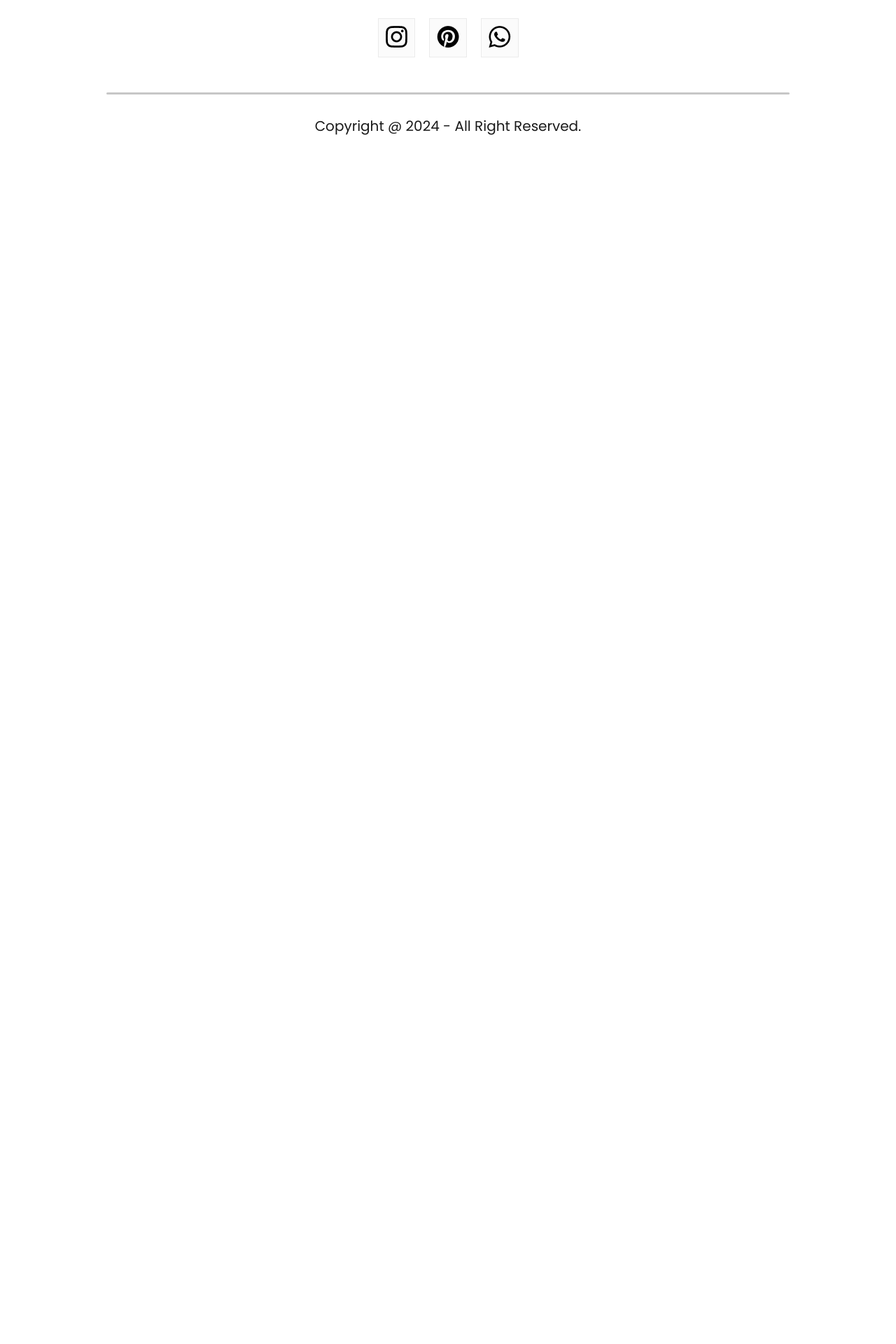
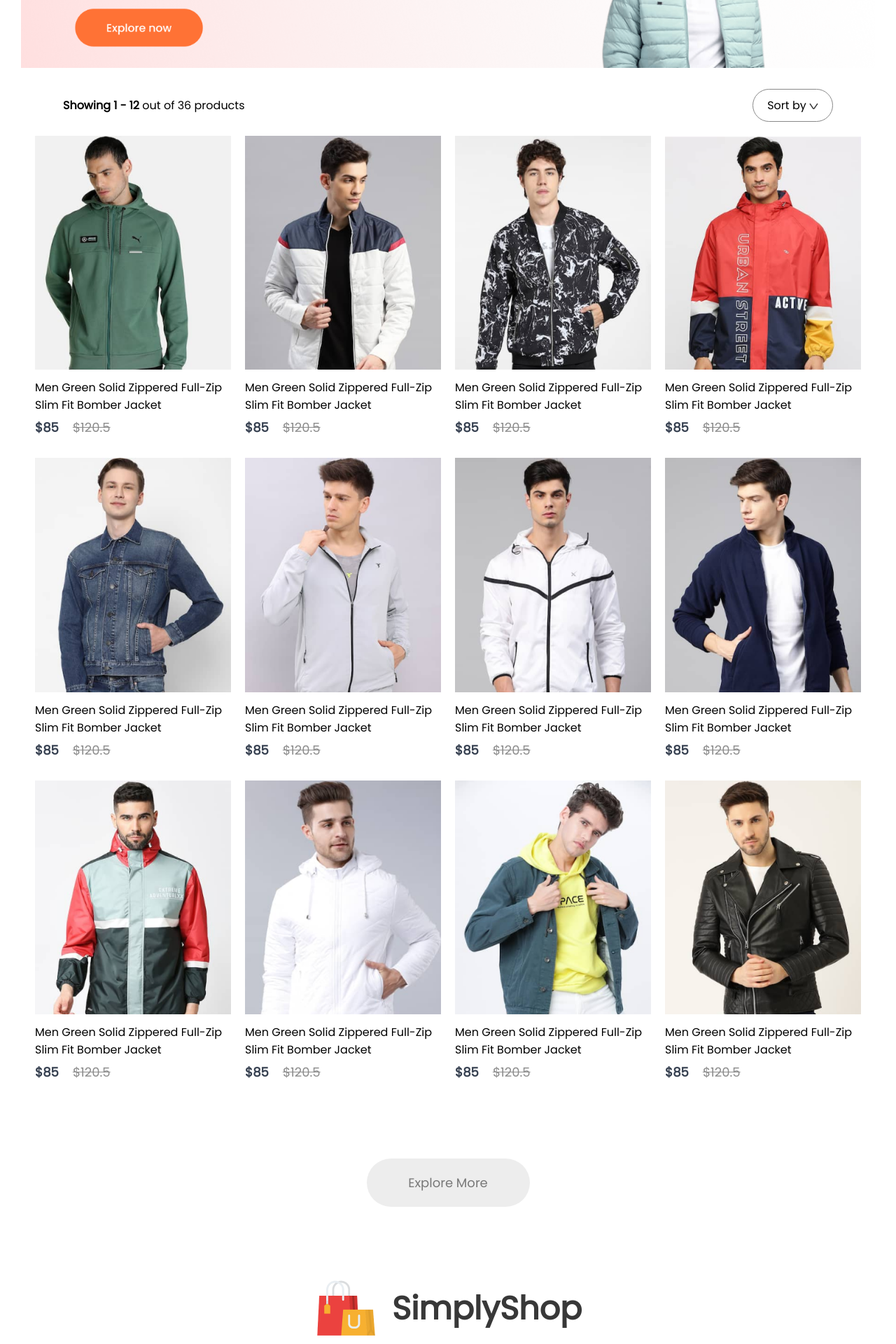
Before and after one commit to sagarkadamsearch/SHOPPER, a React (Create React App) app in the folder front_end/: page /mens in a window 1280 px wide. Shown: the part 280-2200 px from the top of the page at 70% size. Before the commit the page ends 800 px from the top, so only its background shows below. Built offline with nearby package versions, Linux system fonts and the light colour scheme.

Commit message:
Shop Category page updated

```diff
--- /dev/null
+++ b/front_end/src/Context/ShopContext.jsx
@@ -0,0 +1,17 @@
+import React, { createContext } from 'react';
+import all_product from '../Components/Assets/all_product';
+
+export const ShopContext = createContext();
+
+const ShopContextProvider = (props)=>{
+
+    const contextValue   = {all_product};
+
+    return (
+        <ShopContext.Provider value={contextValue}>
+            {props.children}
+        </ShopContext.Provider>
+    )
+}
+
+export default ShopContextProvider;
--- /dev/null
+++ b/front_end/src/Pages/CSS/ShopCategory.css
@@ -0,0 +1,39 @@
+.shopcategory-banner{
+  display: block;
+  margin: 30px auto;
+  width: 100%;
+}
+.shopcategory-indexSort{
+    display: flex;
+    margin: 0px 60px;
+    justify-content: space-between;
+    align-items: center;
+}
+.shopcategory-indexSort p span{
+    font-weight: 600;
+}
+.shopcategory-sort{
+    padding: 10px 20px;
+    border: 1px solid #888;
+    border-radius: 40px;
+}
+.shopcategory-products{
+    margin: 20px;
+    display: grid;
+    grid-template-columns: repeat(auto-fill,minmax(250px,1fr));
+    gap: 20px;
+}
+.shopcategory-loadmore{
+   display: flex;
+   align-items: center;
+   justify-content: center;
+   margin: 100px auto;
+   width: 233px;
+   height: 69px;
+   border-radius: 75px;
+   background: #ededed;
+   color: #787878;
+   font-size: 18px;
+   font-weight: 500;
+   cursor: pointer;
+}
--- a/front_end/src/Pages/LoginSignup.jsx
+++ b/front_end/src/Pages/LoginSignup.jsx
@@ -2,8 +2,21 @@
 
 const LoginSignup = () => {
     return (
-        <div>
-
+        <div className='loginsignup'>
+            <div className="loginsignup-container">
+                <h1>Sign Up</h1>
+                <div className="loginsignup-fields">
+                    <input type="text" name="" id="" placeholder='Your name'/>
+                    <input type="email" placeholder='Email address' />
+                    <input type="password" placeholder='Password' />
+                </div>
+                <button>Login</button>
+                <p className="loginsignup-login">Already have an account? <span>Login here</span></p>
+                <div className="loginsignup-agree">
+                    <input type="checkbox" name='' id='' />
+                    <p>By continuing, i agree to the</p>
+                </div>
+            </div>
         </div>
     );
 };
--- a/front_end/src/Pages/Router.jsx
+++ b/front_end/src/Pages/Router.jsx
@@ -5,14 +5,17 @@
 import Product from './Product';
 import Cart from './Cart';
 import LoginSignup from './LoginSignup';
+import men_banner from '../Components/Assets/banner_mens.png';
+import women_banner from '../Components/Assets/banner_women.png';
+import kid_banner from '../Components/Assets/banner_kids.png';
 
 const Router = () => {
     return (
         <Routes>
             <Route path='/' element={<Shop/>}/>
-            <Route path='/mens' element={<ShopCategory   category="men"/>}/>
-            <Route path='/womens' element={<ShopCategory category="women"/>}/>
-            <Route path='/kids' element={<ShopCategory   category="kid"/>}/>
+            <Route path='/mens' element={<ShopCategory banner={men_banner}  category="men"/>}/>
+            <Route path='/womens' element={<ShopCategory banner={women_banner} category="women"/>}/>
+            <Route path='/kids' element={<ShopCategory   banner={kid_banner} category="kid"/>}/>
             <Route path='/product/:productId' element={<Product/>}/>
             <Route path='/cart' element={<Cart/>}/>
             <Route path='/login' element={<LoginSignup/>}/>
--- a/front_end/src/Pages/ShopCategory.jsx
+++ b/front_end/src/Pages/ShopCategory.jsx
@@ -1,9 +1,37 @@
-import React from 'react';
+import React, { useContext } from 'react';
+import './CSS/ShopCategory.css';
+import { ShopContext } from '../Context/ShopContext';
+import dropdown_icon from '../Components/Assets/dropdown_icon.png';
+import Item from '../Components/Item/Item';
 
-const ShopCategory = () => {
+const ShopCategory = (props) => {
+    const {all_product} = useContext(ShopContext);
+
+
     return (
-        <div>
-
+        <div className='shop-category'>
+            <img className='shopcategory-banner' src={props.banner} alt="" />
+            <div className="shopcategory-indexSort">
+                <p>
+                    <span>Showing 1 - 12</span> out of 36 products
+                </p>
+                <div className="shopcategory-sort">
+                    Sort by <img src={dropdown_icon} alt="" />
+                </div>
+            </div>
+            <div className="shopcategory-products">
+                {all_product.map((item,index)=>{
+                    if(props.category===item.category){
+                       return <Item {...item}/>
+                    }
+                    else{
+                        return null;
+                    }
+                })}
+            </div>
+            <div className="shopcategory-loadmore">
+                Explore More
+            </div>
         </div>
     );
 };
--- a/front_end/src/index.js
+++ b/front_end/src/index.js
@@ -3,11 +3,14 @@
 import './index.css';
 import App from './App';
 import {BrowserRouter} from "react-router-dom"
+import ShopContextProvider from './Context/ShopContext';
 
 const root = ReactDOM.createRoot(document.getElementById('root'));
 root.render(
 <BrowserRouter>
-  <App />
+ <ShopContextProvider>
+   <App />
+ </ShopContextProvider>
 </BrowserRouter>
 
 );
```
